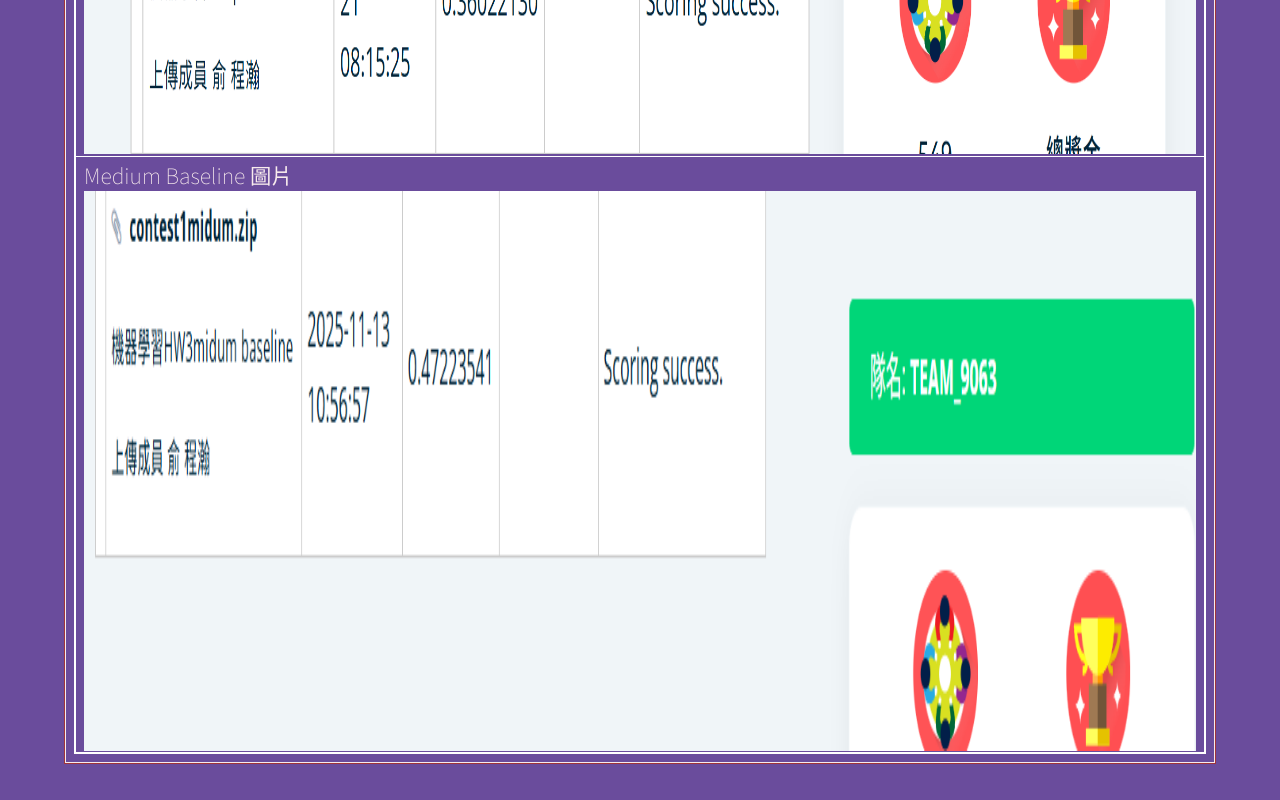
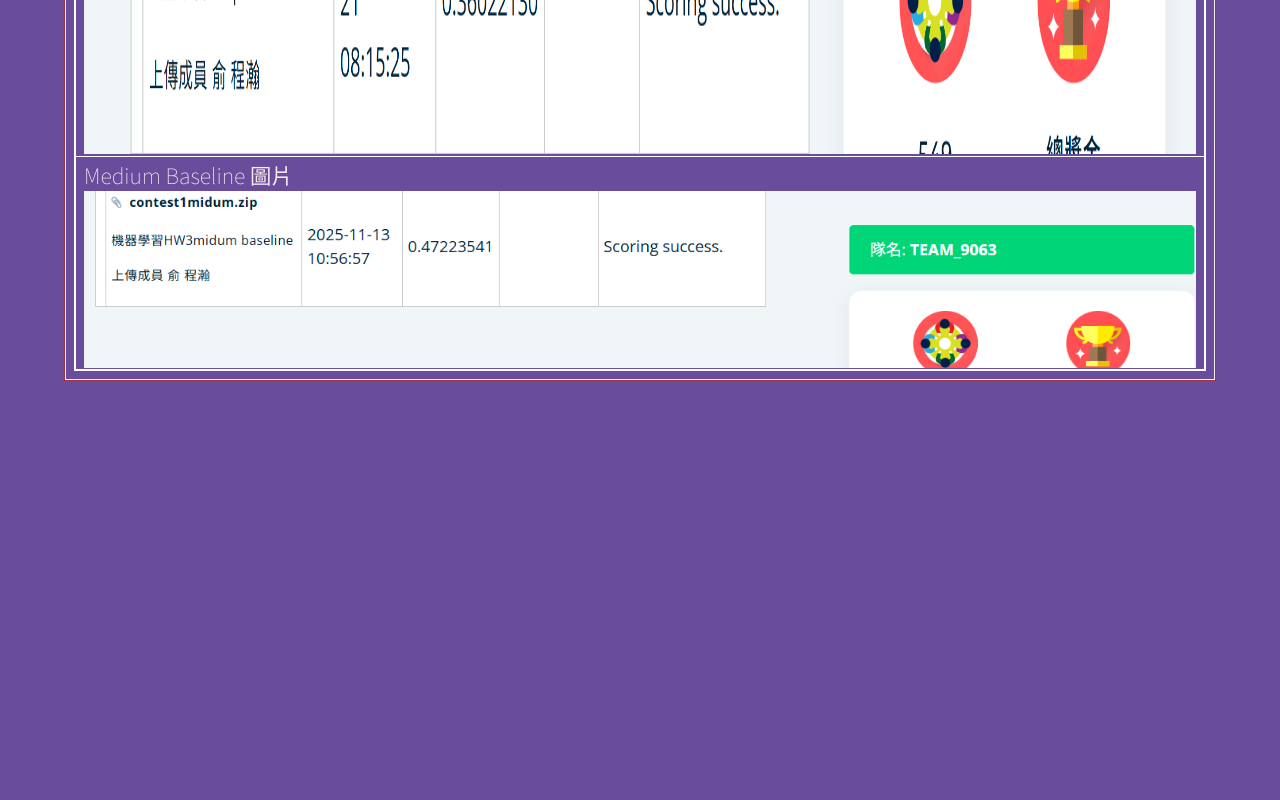
Before and after one commit to Kevin879487945987/ml2025f, a plain HTML site: page hw03/index.html in a window 1280 px wide. Shown: the part 952-1752 px from the top of the page. After the commit the page ends 1369 px from the top, so only its background shows below. Drawn offline with nearby package versions, Linux system fonts and the light colour scheme; a web font is replaced by a local one.

Commit message:
Update index.html

```diff
--- a/hw03/index.html
+++ b/hw03/index.html
@@ -196,7 +196,7 @@
   <!-- ------------------------------------------------>
   <div class="row hw12 bottomrow">
     <div class="col-md-12 twenty">
-
+      <!-- <iframe width="100%" height="560" src="" title="YouTube video player" frameborder="0" allow="accelerometer; autoplay; clipboard-write; encrypted-media; gyroscope; picture-in-picture; web-share" referrerpolicy="strict-origin-when-cross-origin" allowfullscreen></iframe> -->
 
       <table>
         <tr>
@@ -205,9 +205,12 @@
         </tr>
         <tr>
           <td> Medium Baseline 圖片
-          <img src="medium.png" width="100%" height="560">
+          <img src="medium.png" width="100%" height="100%">
         </tr>
         <tr>
+      </table>
+    </div>
+  </div>
 
   <!-- ------------------------------------------------>
 
```
